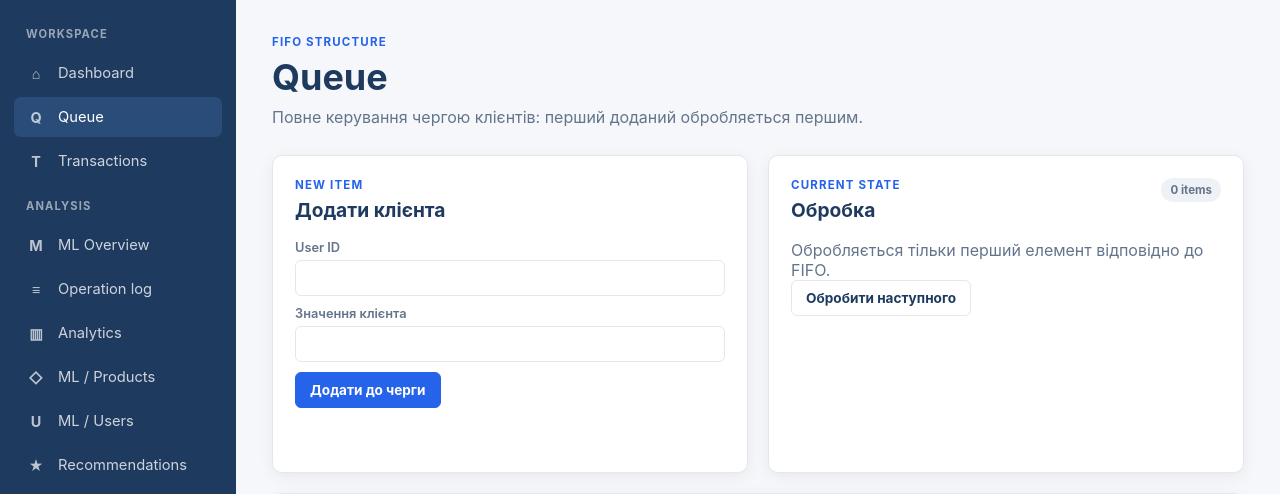
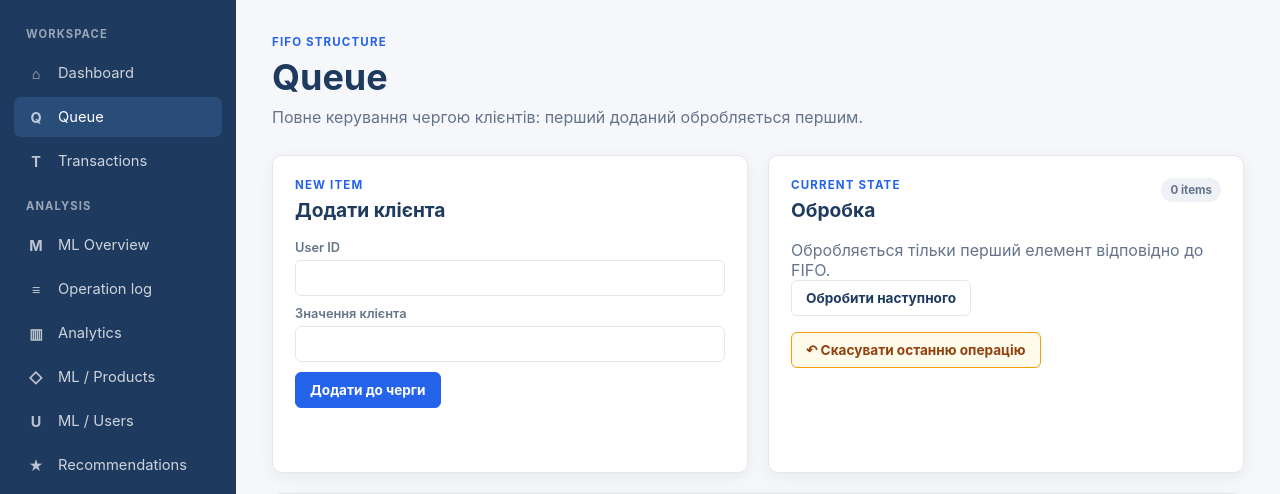
Before and after one commit to HliebKurtushyn/UsersAnalysis, a Flask app: page /queue in a window 1280 px wide. Shown: the part 65-559 px from the top of the page. Run offline with Flask 3, Linux system fonts and the light colour scheme; data that the repository does not hold is empty.

Commit message:
feat: add undo operation button to queue and transactions pages

```diff
--- a/web_app/templates/queue.html
+++ b/web_app/templates/queue.html
@@ -50,6 +50,12 @@
           Обробити наступного
         </button>
       </form>
+      <form class="operation-form" data-operation="undo" data-target="queue" style="margin-top: 1rem;">
+        <input type="hidden" name="user_id" value="dashboard">
+        <button class="button button--tertiary" type="submit">
+          ↶ Скасувати останню операцію
+        </button>
+      </form>
     </article>
   </section>
 
--- a/web_app/templates/transactions.html
+++ b/web_app/templates/transactions.html
@@ -50,6 +50,12 @@
           Обробити останню
         </button>
       </form>
+      <form class="operation-form" data-operation="undo" data-target="transactions" style="margin-top: 1rem;">
+        <input type="hidden" name="user_id" value="dashboard">
+        <button class="button button--tertiary" type="submit">
+          ↶ Скасувати останню операцію
+        </button>
+      </form>
     </article>
   </section>
 
```
